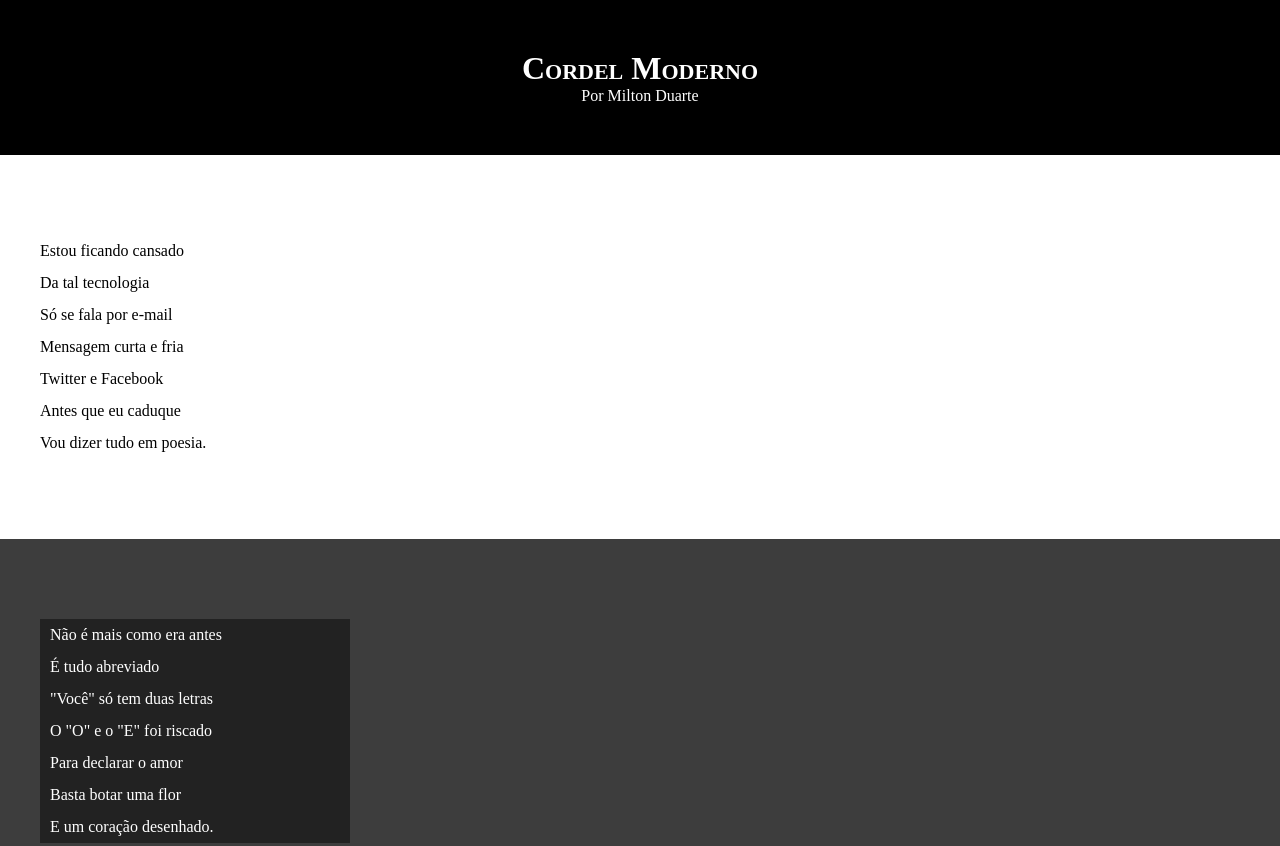
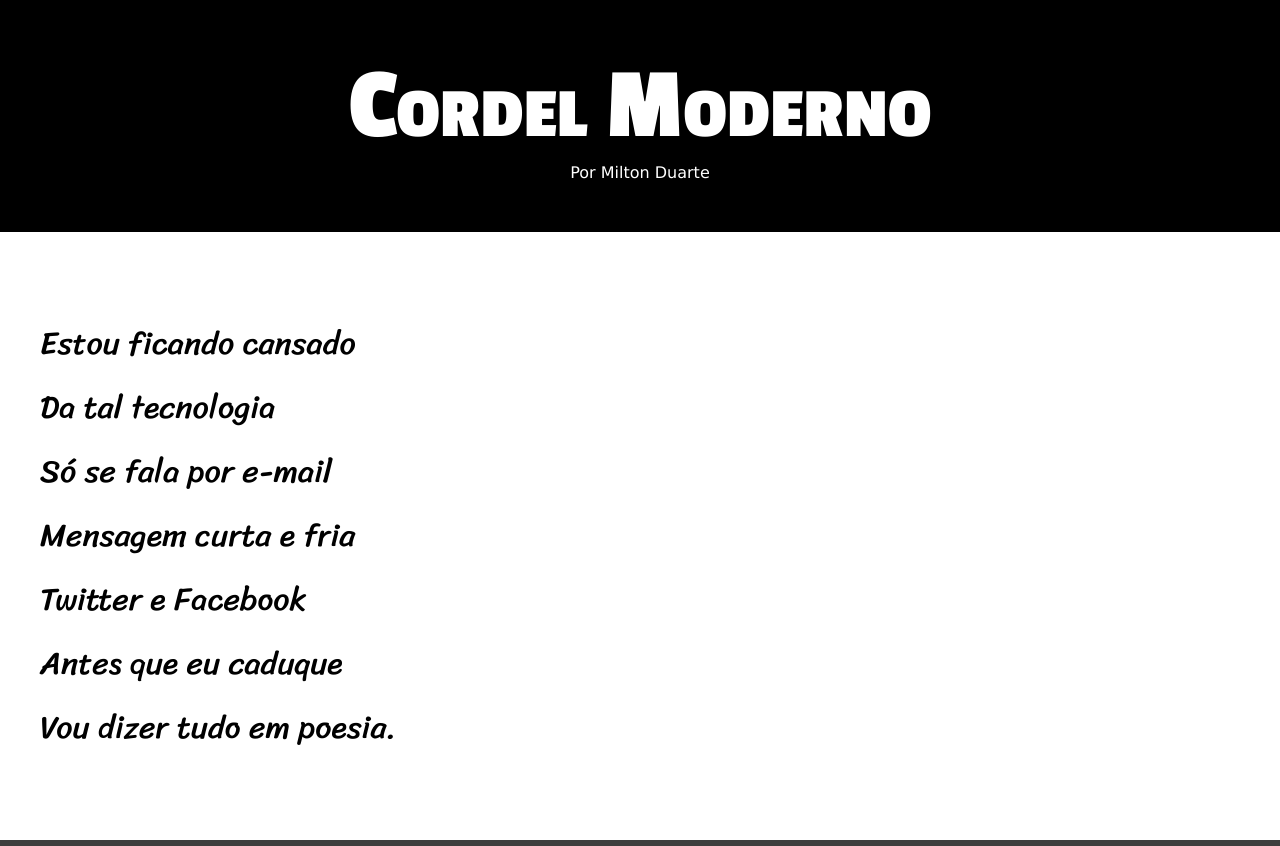
Before and after one commit to yurilimaprofissional/html-css, a plain HTML site: page desafios/d012/index.html in a window 1280 px wide. Shown: the top 846 px of the page. Drawn offline with Linux system fonts and the light colour scheme.

Commit message:
atualização

```diff
--- a/desafios/d012/estilo/style.css
+++ b/desafios/d012/estilo/style.css
@@ -1,4 +1,17 @@
 @charset "UTF-8";
+
+
+@import url('https://fonts.googleapis.com/css2?family=Passion+One:wght@400;700;900&display=swap');
+
+@import url('https://fonts.googleapis.com/css2?family=Sriracha&display=swap');
+
+
+:root {
+    --fonte01: Verdana, Geneva, Tahoma, sans-serif;
+    --fonte02: "Passion One", serif;
+    --fonte03: "Sriracha", serif;
+
+}
 
 * {
     margin: 0px;
@@ -8,6 +21,8 @@
 html, body {
     background-color: darkgray;
     min-height: 100vh;
+    font-family: var(--fonte01);
+
 
 }
 
@@ -21,6 +36,8 @@ header {
 header h1 {
     padding-top: 50px;
     font-variant: small-caps;
+    font-family: var(--fonte02);
+    font-size: 8vw;
 }
 
 header p {
@@ -43,6 +60,8 @@ section {
     padding-bottom: 10vh;
     line-height: 2em;
     padding-left: 40px;
+    font-family: var(--fonte03);
+    font-size: 2.5vw;
 }
 
 section.normal {
@@ -57,8 +76,8 @@ section.imagem {
 
 section.imagem > p {
     background-color: rgba(0, 0, 0, 0.445);
-    width: 300px;
-    padding-left: 10px;
+    display: inline-block;
+    padding: 10px;
 }
 
 footer {
```
Also changed, not shown: desafios/d012/fonte/OFL.txt (added), desafios/d012/fonte/PassionOne-Black.ttf (added), desafios/d012/fonte/PassionOne-Bold.ttf (added), desafios/d012/fonte/PassionOne-Regular.ttf (added).
